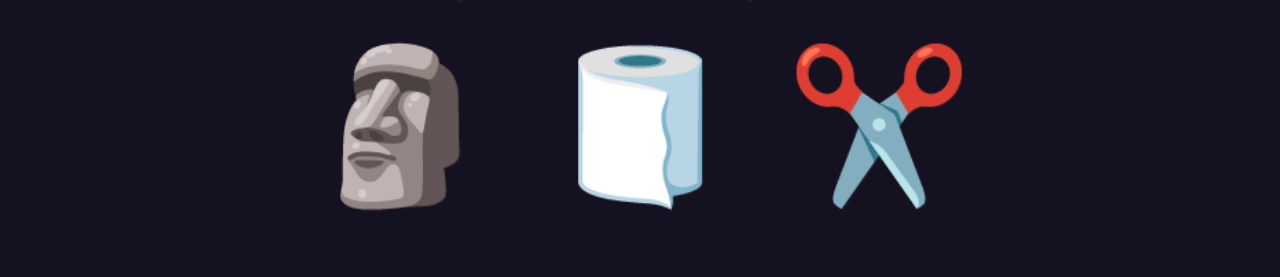
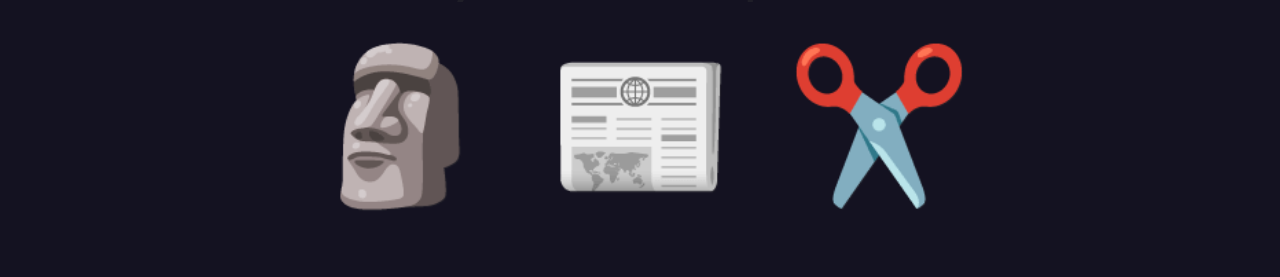
Before and after one commit to chrisdellisantirn/rock_paper_scissors, a plain HTML site: page index.html in a window 1280 px wide. Shown: the part 457-734 px from the top of the page. Drawn offline with Linux system fonts and the light colour scheme.

Commit message:
Update index.html

```diff
--- a/index.html
+++ b/index.html
@@ -33,7 +33,7 @@
 
     <div class="selections">
       <button class="selection" id="rock">🗿</button>
-      <button class="selection" id="paper">🧻</button>
+      <button class="selection" id="paper">📰</button>
       <button class="selection" id="scissors">✂️</button>
     </div>
 
```
